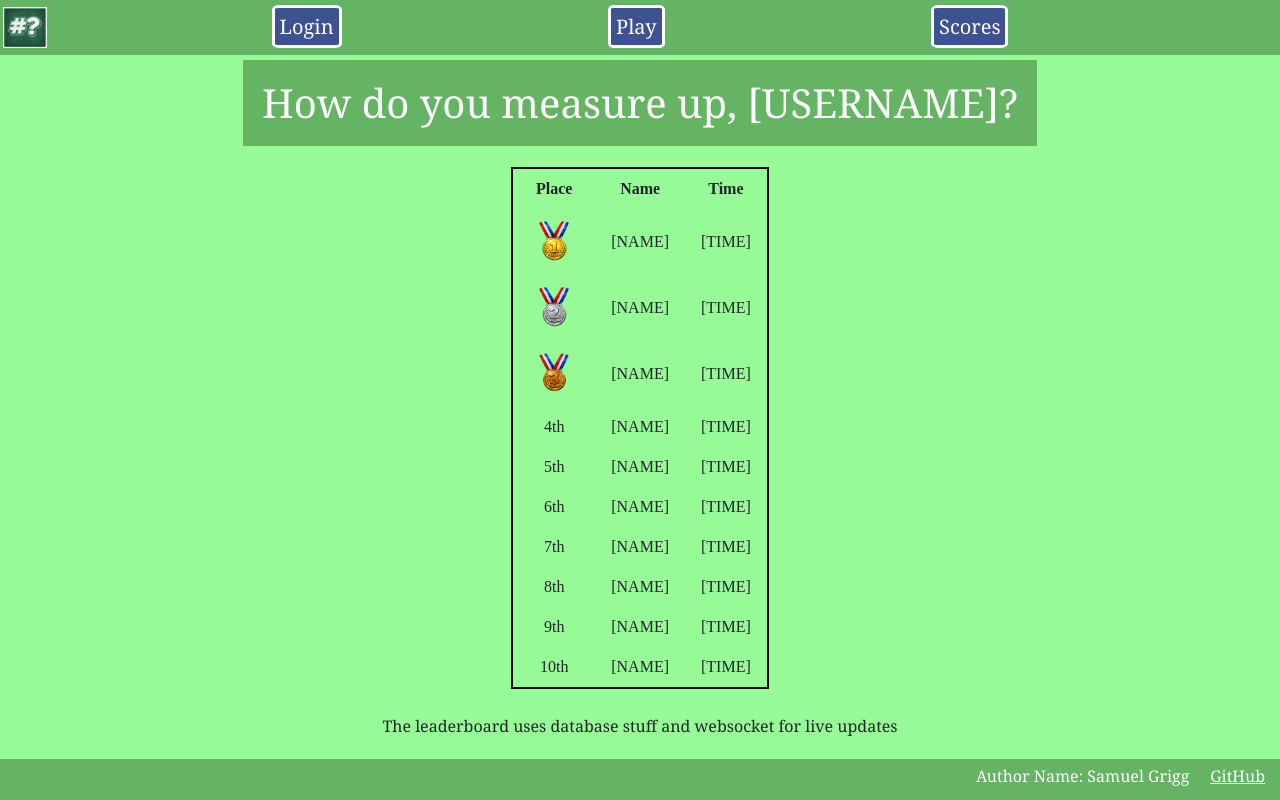
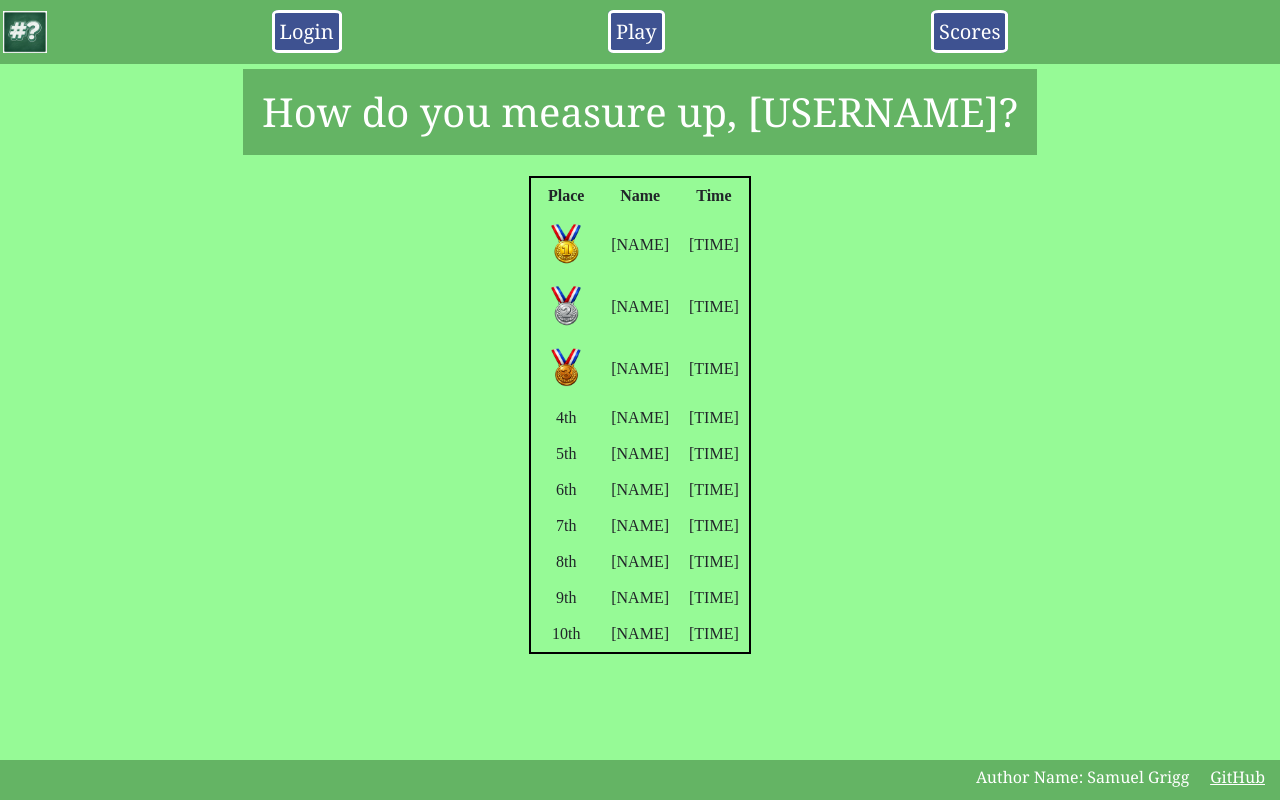
Before and after one commit to SamGrigg04/startup, a React (Vite) app: page /scores in a window 1280 px wide. Built offline with nearby package versions, Linux system fonts and the light colour scheme; a web font is replaced by a local one.

Commit message:
Improved the design

```diff
--- a/src/app.css
+++ b/src/app.css
@@ -13,7 +13,7 @@ html {
     "header"
     "main"
     "footer";
-    grid-template-rows: auto 88% auto;
+    grid-template-rows: 8% auto 5%;
     min-height: 100vh;
     margin: 0px;
     padding: 0px;
--- a/src/play/play.css
+++ b/src/play/play.css
@@ -1,10 +1,12 @@
 #hint, #api, #websocket {
     justify-self: center;
     align-self: center;
+    align-items: center;
+    justify-items: center;
 }
 
 div {
-    margin: 3%;
+    margin: 1%;
 }
 
 main form {
--- a/src/scores/scores.css
+++ b/src/scores/scores.css
@@ -11,7 +11,7 @@ table {
 }
 
 th, td {
-    padding: 8px 16px;
+    padding: 6px 10px;
     text-align: center;
     font-family: importedFont;
 }
--- a/src/scores/scores.jsx
+++ b/src/scores/scores.jsx
@@ -50,7 +50,7 @@ export function Scores() {
         </table>
       </div>
 
-      <p id="database">The leaderboard uses database stuff and websocket for live updates</p>
+      {/* <p id="database">The leaderboard uses database stuff and websocket for live updates</p> */}
     </main>
   );
 }
```
